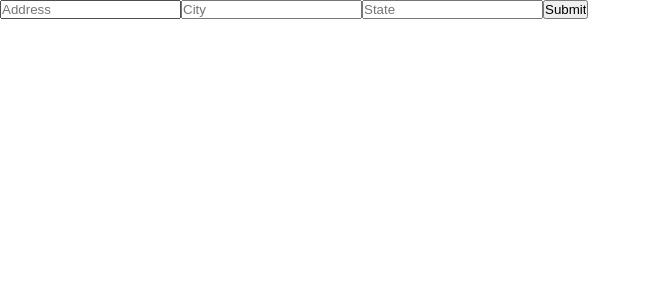
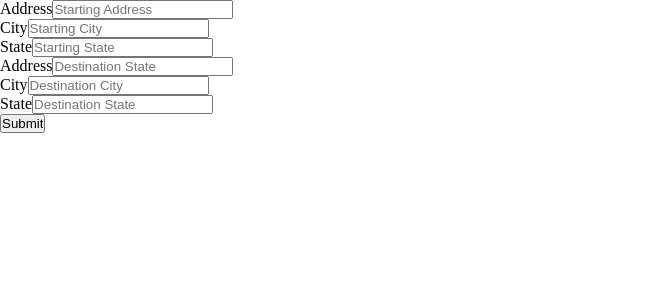
Before and after one commit to KyleT-4869/TripPlanner_Frontend, a React (Vite) app: page /plan in a window 1280 px wide. Shown: the top 300 px of the page, without its empty margins (0-651 px from the left). Built offline with nearby package versions, Linux system fonts and the light colour scheme; no server answers.

Commit message:
Rewrote Plan.tsx to communicate with the newly created back end api instead of calling Nominating and other services directly.

```diff
--- a/src/pages/Plan.tsx
+++ b/src/pages/Plan.tsx
@@ -2,74 +2,180 @@ import { useState, useRef } from 'react'
 import Button from '../components/Button.tsx'
 
 function Plan() {
-    const address = useRef<string>("");
-    const city = useRef<string>("");
-    const state = useRef<string>("");
+    const startingAddress = useRef<string>("");
+    const startingCity = useRef<string>("");
+    const startingState = useRef<string>("");
+    const destinationAddress = useRef<string>("");
+    const destinationCity = useRef<string>("");
+    const destinationState = useRef<string>("");
 
-    const NOMINATIM_SEARCH_URL:string = "https://nominatim.openstreetmap.org/search?";
-    const COUNTRY:string = "United States"
+    const API_URL:string = import.meta.env.VITE_API_URL;
+
+    // async function callNominatim(url:string) {
+    //     try {
+    //         const response:any = await fetch(url)
+
+    //         if(!response.ok) {
+    //             throw new Error(`Response status:  + ${response.status}`)
+    //         }
+    //         const result:any =  await response.json();
+    //         return result[0];
+
+    //     } catch(e:any) {
+    //         console.log(e.message);
+    //     }
+    // }
+
+    // function delay(ms:any) {
+    //     return new Promise(resolve => {
+    //         setTimeout(resolve, ms);
+    //     });
+    // }
+
+    // async function handleClick(e:any) {
+    //     e.preventDefault();
+
+    //     const startingNomiatimParams = new URLSearchParams({
+    //         q: `${startingAddress.current}, ${startingCity.current}, ${startingState.current}`,
+    //         format: "json",
+    //         addressdetails: "1",
+    //         limit: "1",
+    //         countrycodes: "us",
+    //     });
+
+    //     const destinationNominatimParams = new URLSearchParams({
+    //         q: `${destinationAddress.current}, ${destinationCity.current}, ${destinationState.current}`,
+    //         format: "json",
+    //         addressdetails: "1",
+    //         limit: "1",
+    //         countrycodes: "us"
+    //     });
+
+    //     const startingUrl:string = `${NOMINATIM_SEARCH_URL}${startingNomiatimParams}`;
+    //     const destinationUrl:string =  `${NOMINATIM_SEARCH_URL}${destinationNominatimParams}`;
+
+    //     const startingCoordinates = await callNominatim(startingUrl);
+
+    //     await delay(1000);
+
+    //     const destinationCoordinates = await callNominatim(destinationUrl);
+
+    //     console.log(destinationCoordinates);
+    //     console.log(startingCoordinates);
+
+    // }
 
     async function handleClick(e:any) {
         e.preventDefault();
-        // console.log(address.current);
-        // console.log(city.current);
-        // console.log(state.current);
+        const startAddress:string = `${startingAddress.current},${startingCity.current},${startingState.current}`;
+        const destination:string = `${destinationAddress.current},${destinationCity.current},${destinationState.current}`;
+        const url = `${API_URL}/callNominatim/start/${startAddress}/dest/${destination}`;
 
-        const params = new URLSearchParams({
-            q: `${address.current}, ${city.current}, ${state.current}`,
-            format: "json",
-            addressdetails: "1",
-            limit: "1",
-            countrycodes: "us",
-        })
-
-        const url = `${NOMINATIM_SEARCH_URL}${params}`;
         try {
-            const response:any = await fetch(url)
+            const response = await fetch(url);
 
             if(!response.ok) {
-                throw new Error(`Response status:  + ${response.status}`)
+                throw new Error(`Response status: ${response.status}`);
             }
-            const result:any =  await response.json();
-            const place = result[0];
-            console.log(place.lat);
-            console.log(place.lon);
-            console.log(place.display_name);
+            else {
+                const result = await response.json;
                 console.log(result);
+            }
+        } catch(err:any) {
+            console.log(err);
+        }
 
-        } catch(e:any) {
-            console.log(e.message);
-        }
+
+
     }
     return(
         <>
+            <div className="PlanPage">
                 <form>
+                    <div className="StartingLocationDiv">
+
+                        <div className="StartingAddressDiv">
+                            <label htmlFor="startingLocation">Address</label>
                             <input
+                                id="startingAddress"
                                 type="text"
                                 required
-                    className="addressInput"
-                    onChange={(e) => address.current = e.target.value}
-                    placeholder="Address"
+                                className="StartingAddressInput"
+                                onChange={(e) => startingAddress.current = e.target.value}
+                                placeholder="Starting Address"
                             />
+                        </div>
 
+                        <div className="StartingCityDiv">
+                            <label htmlFor="startingCity">City</label>
                             <input
+                                id="startingCity"
                                 type="text"
                                 required
-                    className="cityInput"
-                    onChange={(e) => city.current = e.target.value}
-                    placeholder ="City"
+                                className="startingCityInput"
+                                onChange={(e) => startingCity.current = e.target.value}
+                                placeholder ="Starting City"
                             />
+                        </div>
 
+                        <div className="StartingStateDiv">
+                            <label htmlFor="startingState">State</label>
                             <input
+                                id="startingState"
                                 type="text"
                                 required
-                    className="stateInput"
-                    onChange={(e) => state.current = e.target.value}
-                    placeholder ="State"
+                                className="startingStateInput"
+                                onChange={(e) => startingState.current = e.target.value}
+                                placeholder ="Starting State"
                             />
+                        </div>
+
+                    </div>
+
+                    <div className="DestinationDiv">
+
+                        <div className="DestinationAddressDiv">
+                            <label htmlFor="destinationAddress">Address</label>
+                            <input
+                                id="destinationAddress"
+                                type="text"
+                                required
+                                className="destinationAddressInput"
+                                onChange={(e) => destinationAddress.current = e.target.value}
+                                placeholder="Destination State"
+                            />
+                        </div>
+
+                        <div className="DestinationCityDiv">
+                            <label htmlFor="destinationCity">City</label>
+                            <input
+                                id="destinationCity"
+                                type="text"
+                                required
+                                className="destinationCityInput"
+                                onChange={(e) => destinationCity.current = e.target.value}
+                                placeholder="Destination City"
+                            />
+                        </div>
+
+                        <div className="DestinationStateDiv">
+                            <label htmlFor="destinationState">State</label>
+                            <input
+                                id="destinationState"
+                                type="text"
+                                required
+                                className="destinationStateInput"
+                                onChange={(e) => destinationState.current = e.target.value}
+                                placeholder="Destination State"
+                            />
+                        </div>
+
+                    </div>
 
                     <input type="submit" value="Submit" onClick={handleClick}/>
             </form>
+            </div>
+
         </>
     )
 }
--- a/src/pages/Welcome.tsx
+++ b/src/pages/Welcome.tsx
@@ -5,7 +5,7 @@ import Button from'../components/Button.tsx'
 function Welcome() {
     return(
         <>
-            <div className="parent">
+            <div className="WelcomePage">
                 <div className="WelcomeMessageContainer">
                     <h2 className="WelcomeMessage">Welcome to</h2>
                     <h1 className="WebsiteName">TripPlanner</h1>
--- a/src/styles.css
+++ b/src/styles.css
@@ -9,7 +9,7 @@
     padding: 0;
 }
 
-.parent {
+.WelcomePage {
     min-height: 100vh;
     display: flex;
     justify-content: center;
```
Also changed, not shown: 1 other file (tests, documents, lock files or other folders). Lines whose indentation alone changed are shown as unchanged.
